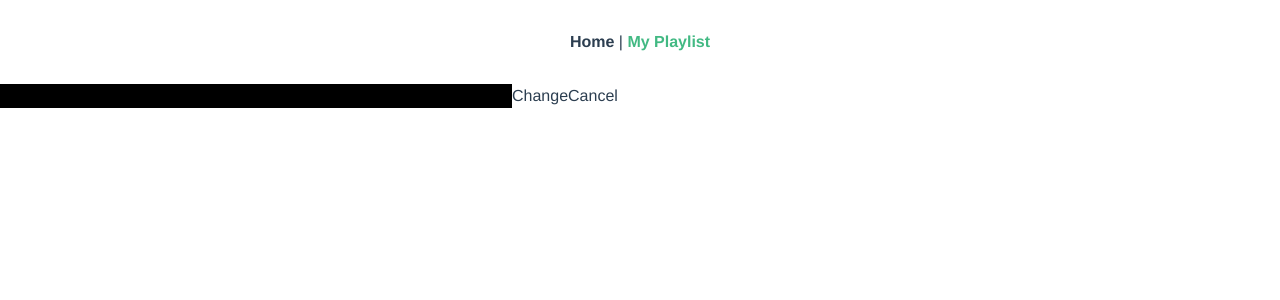
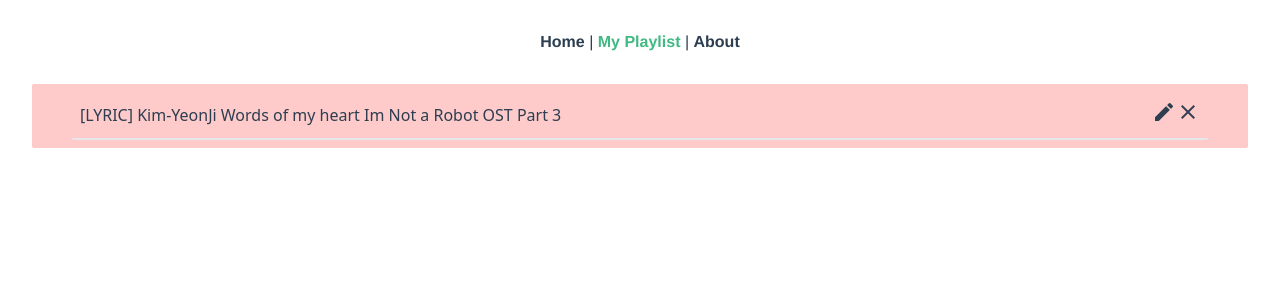
Before and after one commit to Violet-Evergardenz/INT203_62130500130_Groupwork_SPA, a Vue app: page /myplaylist in a window 1280 px wide. Shown: the top 300 px of the page. Built offline with nearby package versions, Linux system fonts and the light colour scheme; data requests are answered from the project's data file.

Commit message:
decorate_myplaylistandaddAbout

```diff
--- a/db.json
+++ b/db.json
@@ -1,7 +1,7 @@
 {
   "musics": [
     {
-      "nameref": "Wordsofmyheart",
+      "nameref": "../assets/Musics/Words-of-my-heart.mp3",
       "fullname": "[LYRIC] Kim-YeonJi Words of my heart Im Not a Robot OST Part 3",
       "id": 1
     },
@@ -13,9 +13,9 @@
   ],
   "musicsLike": [
     {
-      "nameref": "Wordsofmyheart",
+      "nameref": "../assets/Musics/Words-of-my-heart.mp3",
       "fullname": "[LYRIC] Kim-YeonJi Words of my heart Im Not a Robot OST Part 3",
-      "isEdit": true,
+      "isEdit": false,
       "id": 1
     }
   ]
--- a/src/App.vue
+++ b/src/App.vue
@@ -1,7 +1,8 @@
 <template>
   <div id="nav">
     <router-link to="/">Home</router-link> |
-    <router-link to="/myplaylist">My Playlist</router-link>
+    <router-link to="/myplaylist">My Playlist</router-link> |
+    <router-link to="/about">About</router-link>
   </div>
   <router-view/>
 </template>
--- a/src/router/index.js
+++ b/src/router/index.js
@@ -15,6 +15,15 @@ const routes = [
     // which is lazy-loaded when the route is visited.
     component: () => import(/* webpackChunkName: "about" */ '../views/Myplaylist.vue')
   }
+  ,
+  {
+    path: '/about',
+    name: 'about',
+    // route level code-splitting
+    // this generates a separate chunk (about.[hash].js) for this route
+    // which is lazy-loaded when the route is visited.
+    component: () => import(/* webpackChunkName: "about" */ '../views/About.vue')
+  }
 ]
 
 const router = createRouter({
--- /dev/null
+++ b/src/views/About.vue
@@ -0,0 +1,8 @@
+<template>
+<div>asd</div>
+</template>
+<script>
+export default {
+  name: "About"
+  }
+  </script>
--- a/src/views/Myplaylist.vue
+++ b/src/views/Myplaylist.vue
@@ -1,5 +1,40 @@
 <template>
-  <div v-for="ml in musicsLike" :key="ml.id">
+  <div class="mx-8 rounded-sm font-sans bg-red-200 p-2">
+    <div v-if="!isHave">u not yet add song to yourplaylist</div>
+    <div v-if="isHave">
+      <base-row
+        hbgColor="hover:bg-blue-900"
+        hTextColor="hover:text-yellow-400"
+        v-for="ml in musicsLike"
+        :key="ml.id"
+      >
+        <div class="m-2 flex flex-row w-3/4">
+          <span v-if="!ml.isEdit">{{ ml.fullname }}</span>
+          <input
+            v-if="ml.isEdit"
+            type="text"
+            v-model="editName"
+            class="bg-black text-indigo-50 w-2/5"
+          />
+        </div>
+        <div class="flex flex-row-reverse w-1/4 m-2">
+          <base-button v-if="ml.isEdit" @click="cancelNameInMyplaylist(ml)">
+            Cancel
+          </base-button>
+          <base-button v-if="ml.isEdit" @click="editNameInMyplaylist(ml)">
+            Change
+          </base-button>
+          <base-button v-if="!ml.isEdit" @click="removeSongMyplaylist(ml.id)">
+            <span class="material-icons"> clear </span>
+          </base-button>
+          <base-button v-if="!ml.isEdit" @click="showTagInput(ml)">
+            <span class="material-icons"> edit </span>
+          </base-button>
+        </div>
+      </base-row>
+    </div>
+  </div>
+  <!-- <div v-for="ml in musicsLike" :key="ml.id">
     <div class="flex flex-row">
       <span v-if="!ml.isEdit">{{ ml.fullname }}</span>
       <input
@@ -14,13 +49,13 @@
       </button>
 
       <button v-if="!ml.isEdit" @click="showTagInput(ml)">
-        <img src="../assets/edit_black_24dp.svg" alt="" />
+        <span class="material-icons"> edit </span>
       </button>
       <button v-if="!ml.isEdit" @click="removeSongMyplaylist(ml.id)">
-        <img src="../assets/clear_black_24dp.svg" alt="" />
+        <span class="material-icons"> clear </span>
       </button>
     </div>
-  </div>
+  </div> -->
 </template>
 <script>
 export default {
@@ -31,7 +66,7 @@ export default {
       urlPlaylist: "http://localhost:5000/musicsLike",
       musics: [],
       musicsLike: [],
-
+      isHave: false,
       editName: "",
     };
   },
@@ -53,6 +88,9 @@ export default {
       res.status === 200
         ? (this.musicsLike = this.musicsLike.filter((song) => song.id !== ml))
         : alert("Error to delete ");
+      if (this.musicsLike[0] == undefined) {
+        this.isHave = false;
+      }
     },
     async showTagInput(ml) {
       try {
@@ -158,6 +196,11 @@ export default {
   async created() {
     this.musics = await this.fetchMusics();
     this.musicsLike = await this.fetchMusicsLike();
+    if (this.musicsLike[0] != undefined) {
+      this.isHave = true;
+    }
+    console.log(this.musicsLike[0]);
+    console.log(this.isHave);
   },
 };
 </script>
```
Also changed, not shown: src/views/Home.vue (+6 -8 lines), 1 other file (tests, documents, lock files or other folders).
